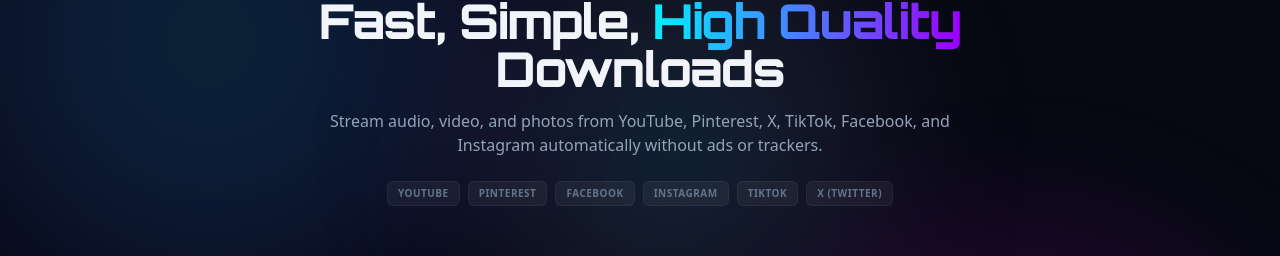
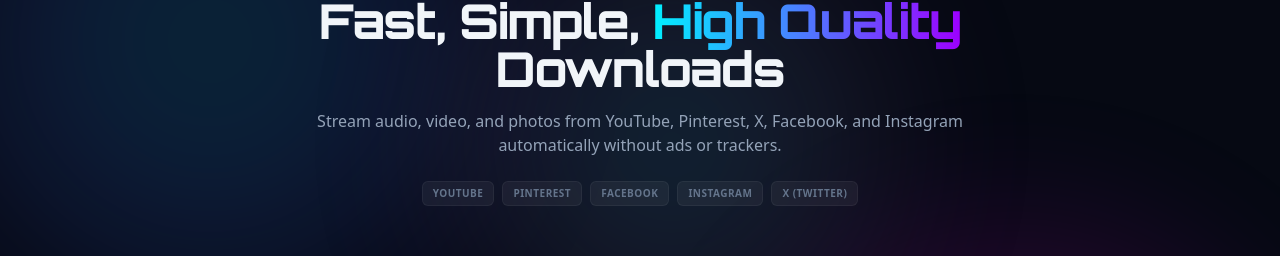
Before and after one commit to UG-SIDHARTH/Grabster-5.0, a React (Vite) app in the folder mediahub/frontend/: page / in a window 1280 px wide. Shown: the part 146-402 px from the top of the page. Built offline with nearby package versions, Linux system fonts and the light colour scheme; no server answers.

Commit message:
style: remove TikTok platform reference from UI

```diff
--- a/mediahub/frontend/src/App.jsx
+++ b/mediahub/frontend/src/App.jsx
@@ -192,7 +192,7 @@
             </span> Downloads
           </h2>
           <p className="text-sm md:text-base text-slate-400">
-            Stream audio, video, and photos from YouTube, Pinterest, X, TikTok, Facebook, and Instagram automatically without ads or trackers.
+            Stream audio, video, and photos from YouTube, Pinterest, X, Facebook, and Instagram automatically without ads or trackers.
           </p>
 
           {/* Quick Platform Tags */}
@@ -201,7 +201,6 @@
             <span className="bg-white/5 border border-white/5 px-2.5 py-1 rounded-md">Pinterest</span>
             <span className="bg-white/5 border border-white/5 px-2.5 py-1 rounded-md">Facebook</span>
             <span className="bg-white/5 border border-white/5 px-2.5 py-1 rounded-md">Instagram</span>
-            <span className="bg-white/5 border border-white/5 px-2.5 py-1 rounded-md">TikTok</span>
             <span className="bg-white/5 border border-white/5 px-2.5 py-1 rounded-md">X (Twitter)</span>
           </div>
         </section>
```
